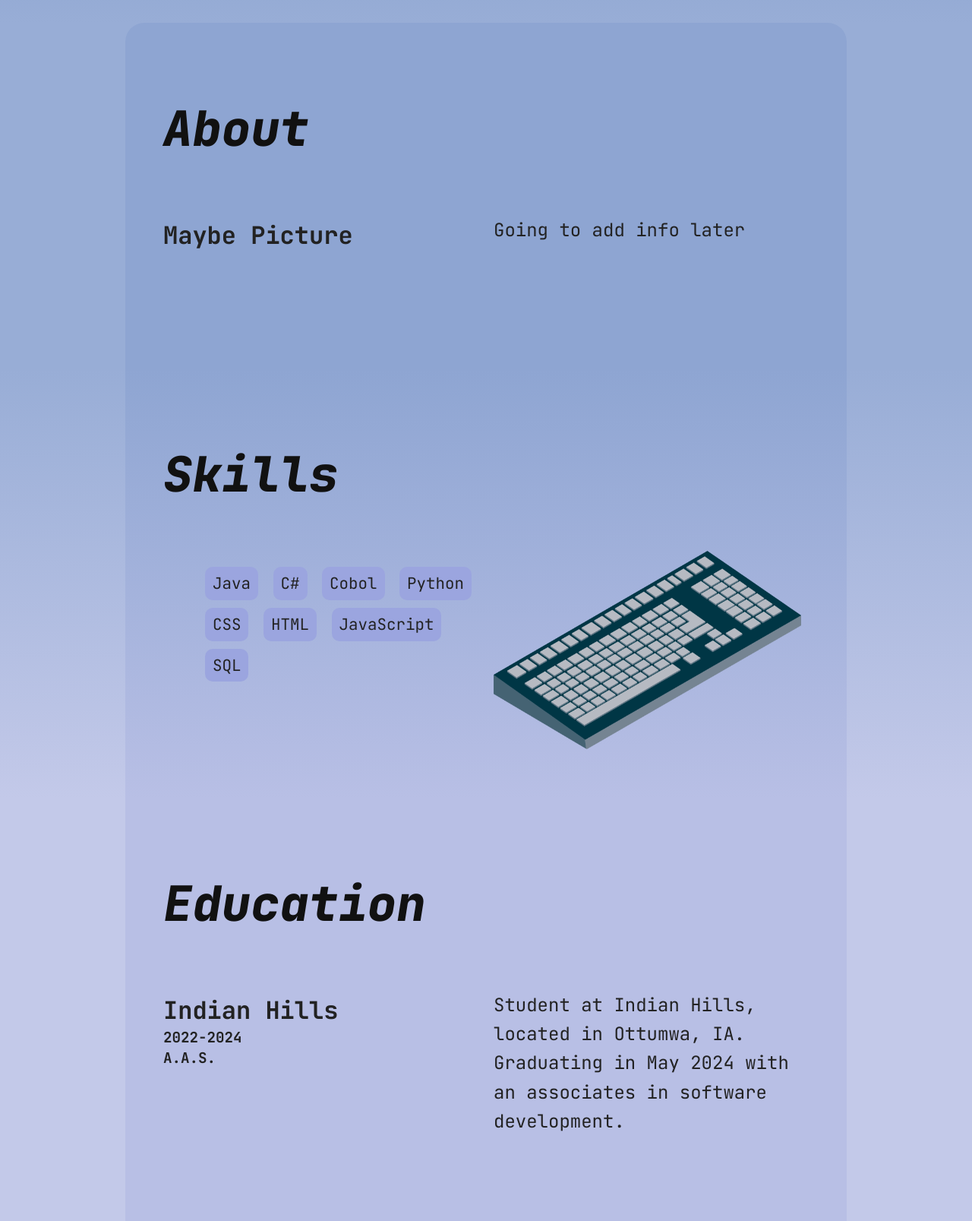
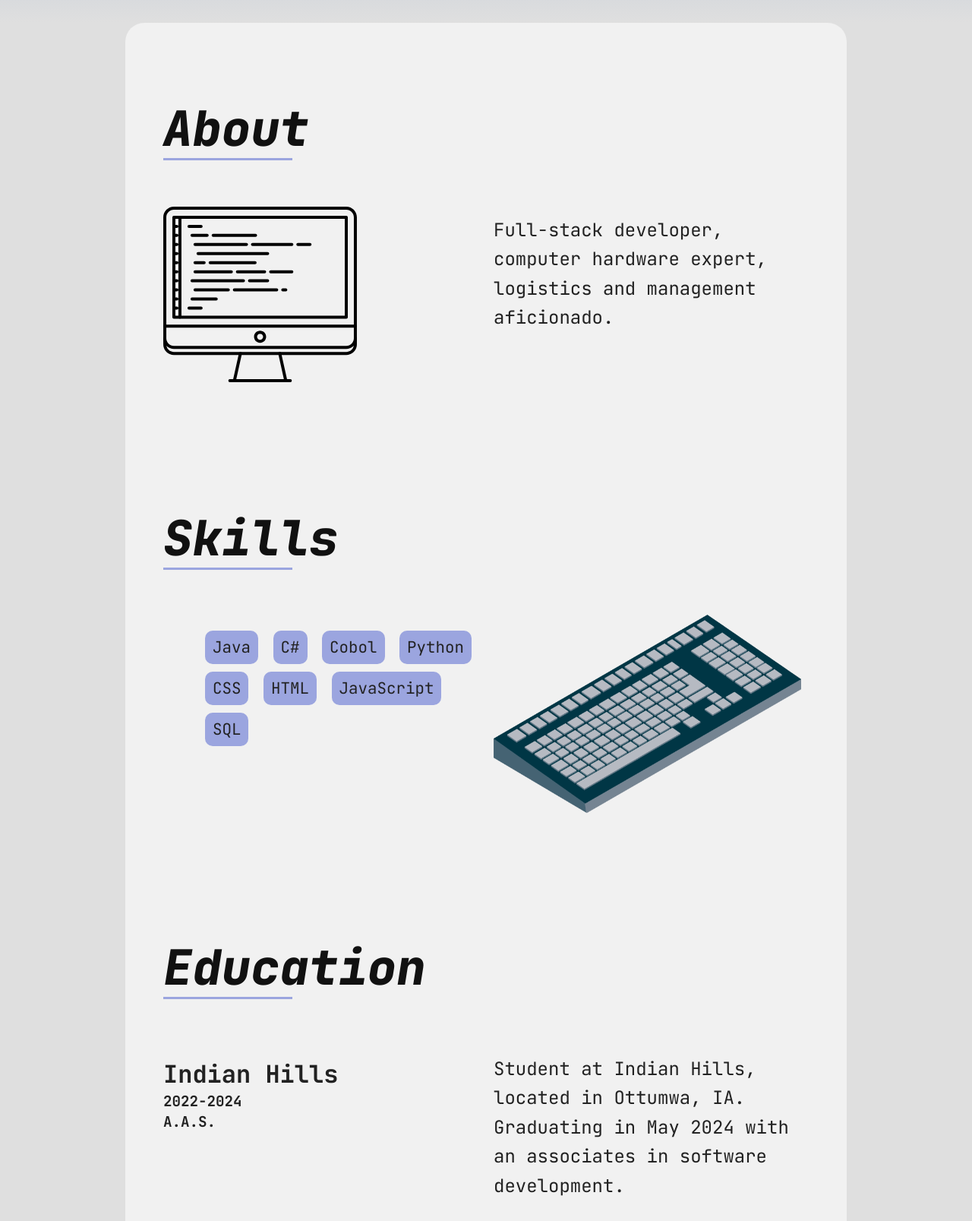
Before and after one commit to DevinJohnson18/DevinJohnson18.github.io, a plain HTML site: page index.html in a window 1280 px wide. Shown: the part 560-2167 px from the top of the page at 76% size. Drawn offline with Linux system fonts and the light colour scheme.

Commit message:
abou section added

```diff
--- a/css/styles.css
+++ b/css/styles.css
@@ -28,6 +28,17 @@ h2 {
     font-weight: 800;
     font-style: italic;
     color: #111111;
+    position: relative;
+}
+
+h2::after {
+    content: '';
+    background: #9ba5df;
+    position: absolute;
+    height: 3px;
+    bottom: -4px;
+    left: 0;
+    width: 20%;
 }
 
 h3 {
@@ -67,7 +78,7 @@ p {
 
 #main-background {
     margin-top: 46px;
-    background: linear-gradient(to bottom, rgba(108, 145, 194, 1),rgba(152, 173, 214, 1));
+    background: linear-gradient(to bottom, rgba(108, 145, 194, 1),rgb(223, 223, 223));
 }
 
 #soft-dev {
@@ -132,11 +143,11 @@ nav li a:hover {
 -----------------------------------------*/
 
 .about {
-    background: #98add6;
+    background: #dfdfdf;
 }
 
 #about > div {
-    background: #8ea5d2;
+    background: #f1f1f1;
     border-radius: 25px 25px 0px 0px;
 }
 
@@ -144,11 +155,11 @@ nav li a:hover {
 -----------------------------------------*/
 
 .skills {
-    background: linear-gradient(to bottom, rgba(152, 173, 214, 1),rgba(195, 201, 233, 1));
+    background: #dfdfdf;
 }
 
 #skills > div {
-    background: linear-gradient(to bottom, rgba(142, 165, 210, 1),rgba(184, 191, 229, 1));
+    background: #f1f1f1;
 }
 
 #skills-list li {
@@ -164,7 +175,7 @@ nav li a:hover {
     background: #818eda;
 }
 
-.keyboard-img {
+.info-images {
     width: 100%;
 }
 
@@ -172,22 +183,22 @@ nav li a:hover {
 -----------------------------------------*/
 
 .education {
-    background: #C3C9E9;
+    background: #dfdfdf;
 }
 
 #education > div {
-    background: #b8bfe5;
+    background: #f1f1f1;
 }
 
 /* Contact Section
 -----------------------------------------*/
 
 .contact {
-    background: #C3C9E9;
+    background: #dfdfdf;
 }
 
 #contact > div {
-    background: #b8bfe5;
+    background: #f1f1f1;
     border-radius: 0px 0px 25px 25px;
 }
 
@@ -214,14 +225,14 @@ nav li a:hover {
 }
 
 .email-info:hover {
-    color: #875726;
+    color: #4b4b4b;
 }
 
 /* Footer
 -----------------------------------------*/
 
 #footer {
-    background: #C3C9E9;
+    background: #dfdfdf;
 }
 
 /* Media Queries
@@ -249,7 +260,7 @@ nav li a:hover {
     .skills .row {
         display: block;
     }
-    .keyboard-img {
+    .info-images {
         flex-direction: column;
     }
 }
--- a/index.html
+++ b/index.html
@@ -33,11 +33,14 @@
                 <h2>About</h2>
 
                 <div class="col-left">
-                    <h3>Maybe Picture</h3>
+                    <img src="./images/program-windows.svg" alt="" class="info-images">
                 </div>
 
                 <div class="col-right">
-                    <p>Going to add info later</p>
+                    <p>Full-stack developer,
+                        computer hardware expert,
+                        logistics and management aficionado.
+                    </p>
                 </div>
             </div>
         </section>
@@ -60,7 +63,7 @@
                         </ul>
                     </div>
                     <div class="column">
-                        <img src="./images/keyboard.png" alt="keyboard" class="keyboard-img">
+                        <img src="./images/keyboard.png" alt="keyboard" class="info-images">
                     </div>
                 </div>
             </div>
```
Also changed, not shown: images/program-windows.svg (added).
